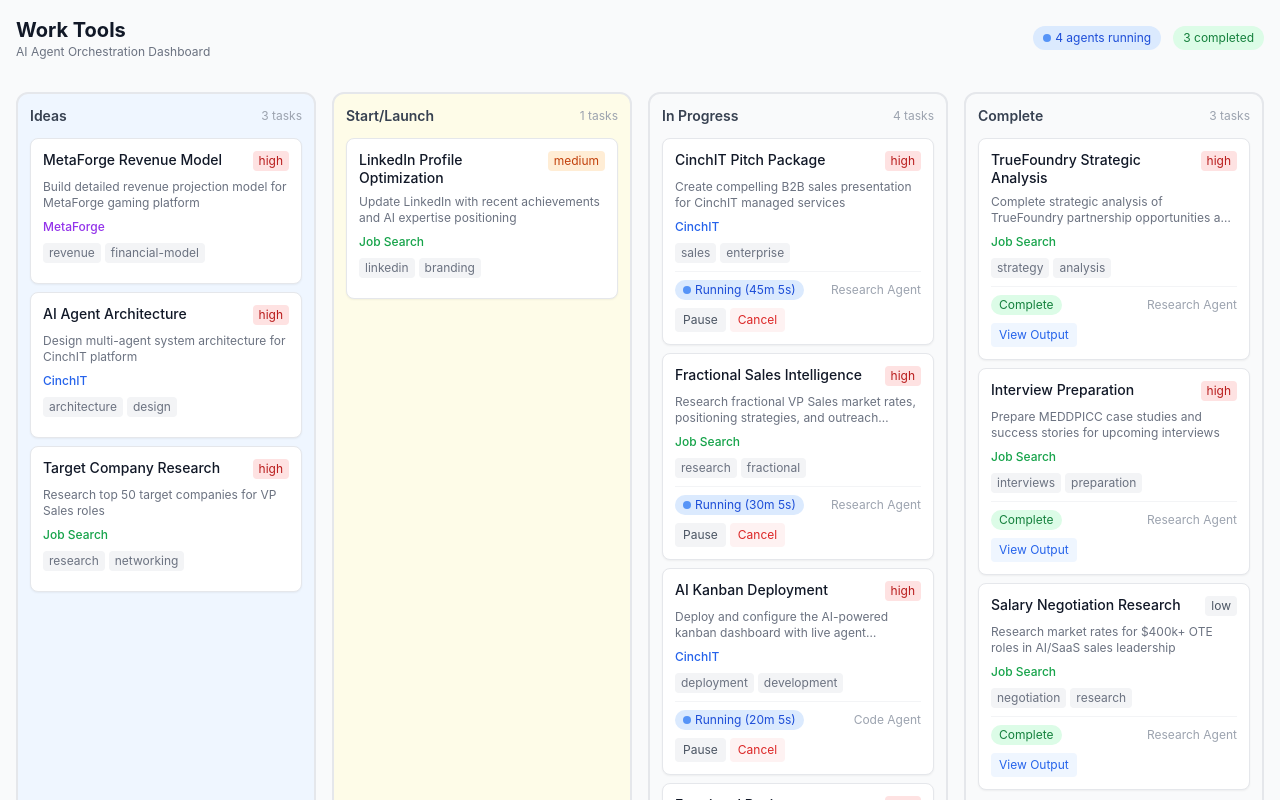
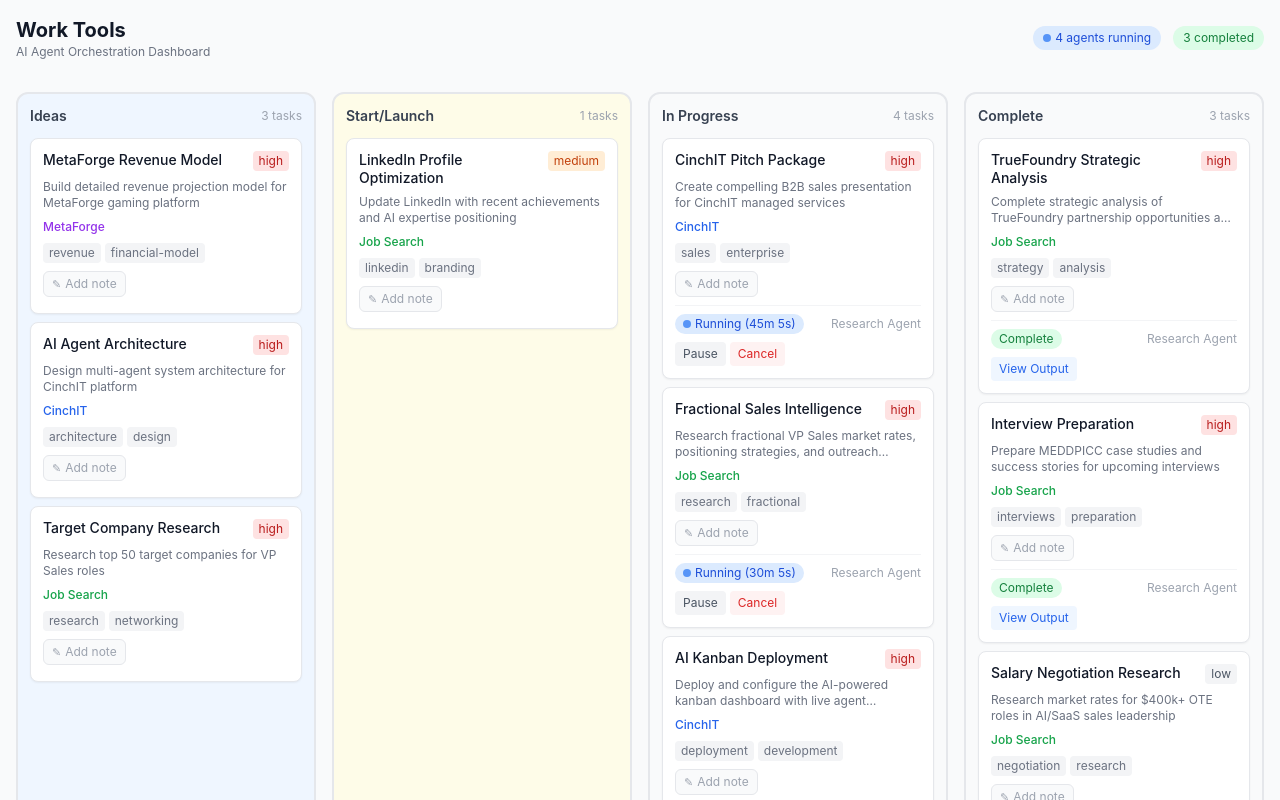
Before and after one commit to JE-MM-754/work-tools, a Next.js app: page / in a window 1280 px wide. Shown: the top 800 px of the page. Built offline with nearby package versions, Linux system fonts and the light colour scheme.

Commit message:
Update TaskCard with notes badge (Phase 3)

```diff
--- a/src/components/TaskCard.tsx
+++ b/src/components/TaskCard.tsx
@@ -11,9 +11,10 @@ interface TaskCardProps {
   onCancelTask?: (taskId: string) => void;
   onRetryTask?: (taskId: string) => void;
   onViewOutput?: (task: Task) => void;
+  onNotesClick?: (taskId: string) => void;
 }
 
-export default function TaskCard({ task, onPauseTask, onCancelTask, onRetryTask, onViewOutput }: TaskCardProps) {
+export default function TaskCard({ task, onPauseTask, onCancelTask, onRetryTask, onViewOutput, onNotesClick }: TaskCardProps) {
   const { attributes, listeners, setNodeRef, transform, transition, isDragging } = useSortable({ id: task.id });
   const [elapsed, setElapsed] = useState('');
 
@@ -65,6 +66,8 @@ export default function TaskCard({ task, onPauseTask, onCancelTask, onRetryTask,
     }
   };
 
+  const noteCount = (task.notes?.textNotes?.length || 0) + (task.notes?.voiceNotes?.length || 0);
+
   return (
     <div
       ref={setNodeRef}
@@ -97,6 +100,21 @@ export default function TaskCard({ task, onPauseTask, onCancelTask, onRetryTask,
           ))}
         </div>
       )}
+
+      {/* Notes Badge */}
+      <div className="flex items-center gap-2 mb-1" onPointerDown={e => e.stopPropagation()}>
+        <button
+          onClick={() => onNotesClick?.(task.id)}
+          className={`inline-flex items-center gap-1 text-xs px-2 py-1 rounded-md transition-colors ${
+            noteCount > 0
+              ? 'bg-amber-50 text-amber-700 hover:bg-amber-100 border border-amber-200'
+              : 'bg-gray-50 text-gray-400 hover:bg-gray-100 hover:text-gray-600 border border-gray-200'
+          }`}
+        >
+          <span className="text-[11px]">&#9998;</span>
+          {noteCount > 0 ? `${noteCount} note${noteCount !== 1 ? 's' : ''}` : 'Add note'}
+        </button>
+      </div>
 
       {/* Agent Status Section */}
       {task.agentStatus && (
```
